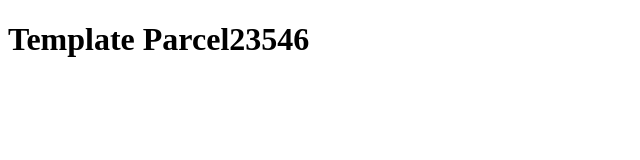
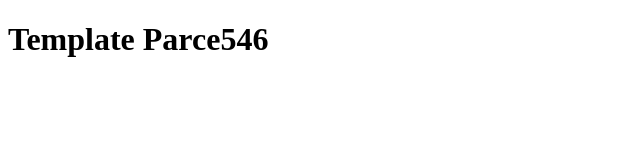
Before and after one commit to GoITteacher/template-parcel, a plain HTML site: page index.html in a window 1280 px wide. Shown: the whole page, without its empty margins (0-640 px from the left). Drawn offline with Linux system fonts and the light colour scheme.

Commit message:
Deploying to gh-pages from @ GoITteacher/template-parcel@402b67175a30ae289a5510e3e5eb3b8a7b16543d 🚀

```diff
--- a/index.html
+++ b/index.html
@@ -1 +1 @@
-<!DOCTYPE html><html lang="en"><head><meta charset="utf-8"><meta http-equiv="X-UA-Compatible" content="IE=edge"><meta name="viewport" content="width=device-width, initial-scale=1.0"><title>Document123</title></head><body> <h1>Template Parcel23546</h1> <script src="/GO_IT/index.f3b39d85.js" type="module"></script><script src="/GO_IT/index.dd91f190.js" nomodule="" defer></script> </body></html>
+<!DOCTYPE html><html lang="en"><head><meta charset="utf-8"><meta http-equiv="X-UA-Compatible" content="IE=edge"><meta name="viewport" content="width=device-width, initial-scale=1.0"><title>Document123</title></head><body> <h1>Template Parce546</h1> <script src="/GO_IT/index.f3b39d85.js" type="module"></script><script src="/GO_IT/index.dd91f190.js" nomodule="" defer></script> </body></html>
```
